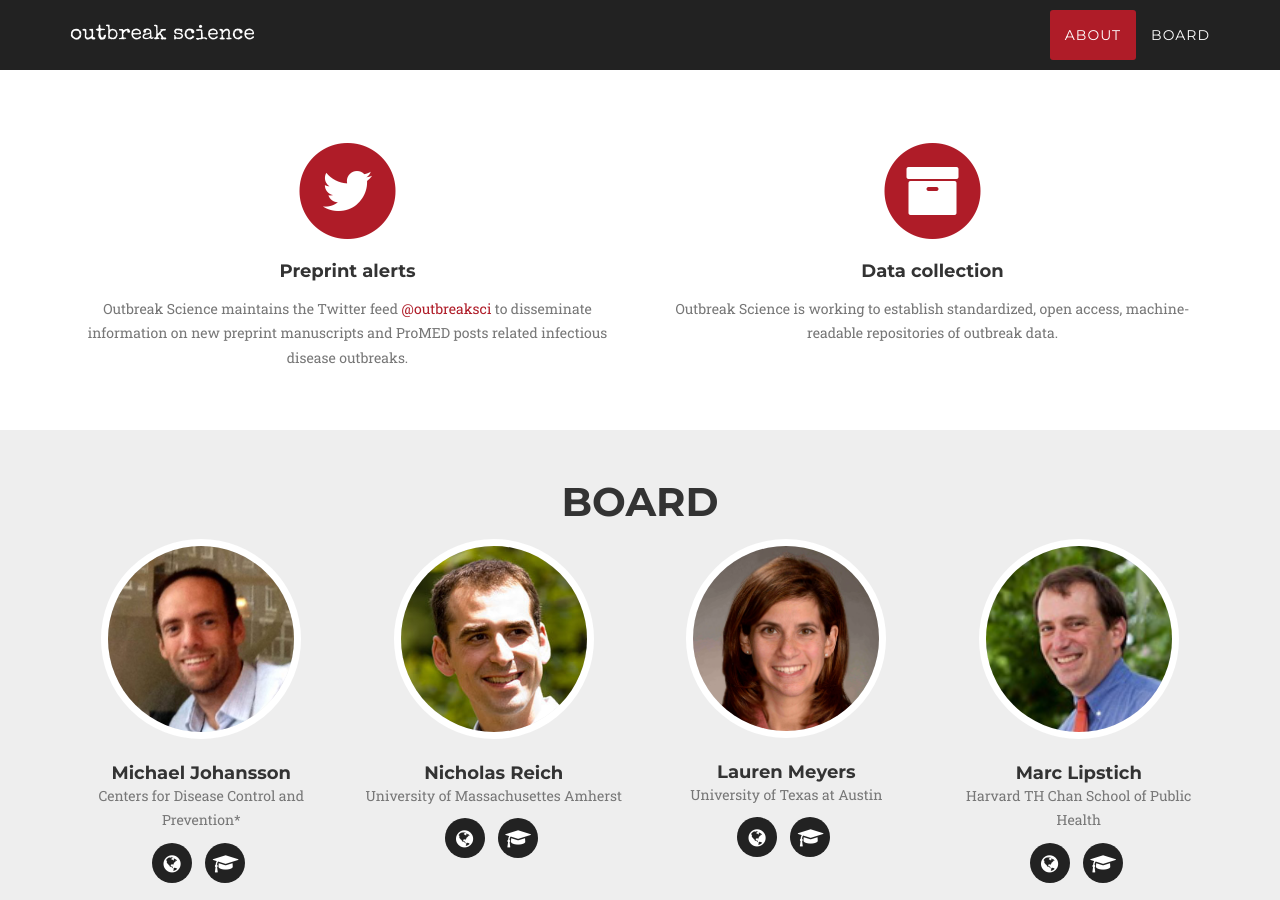
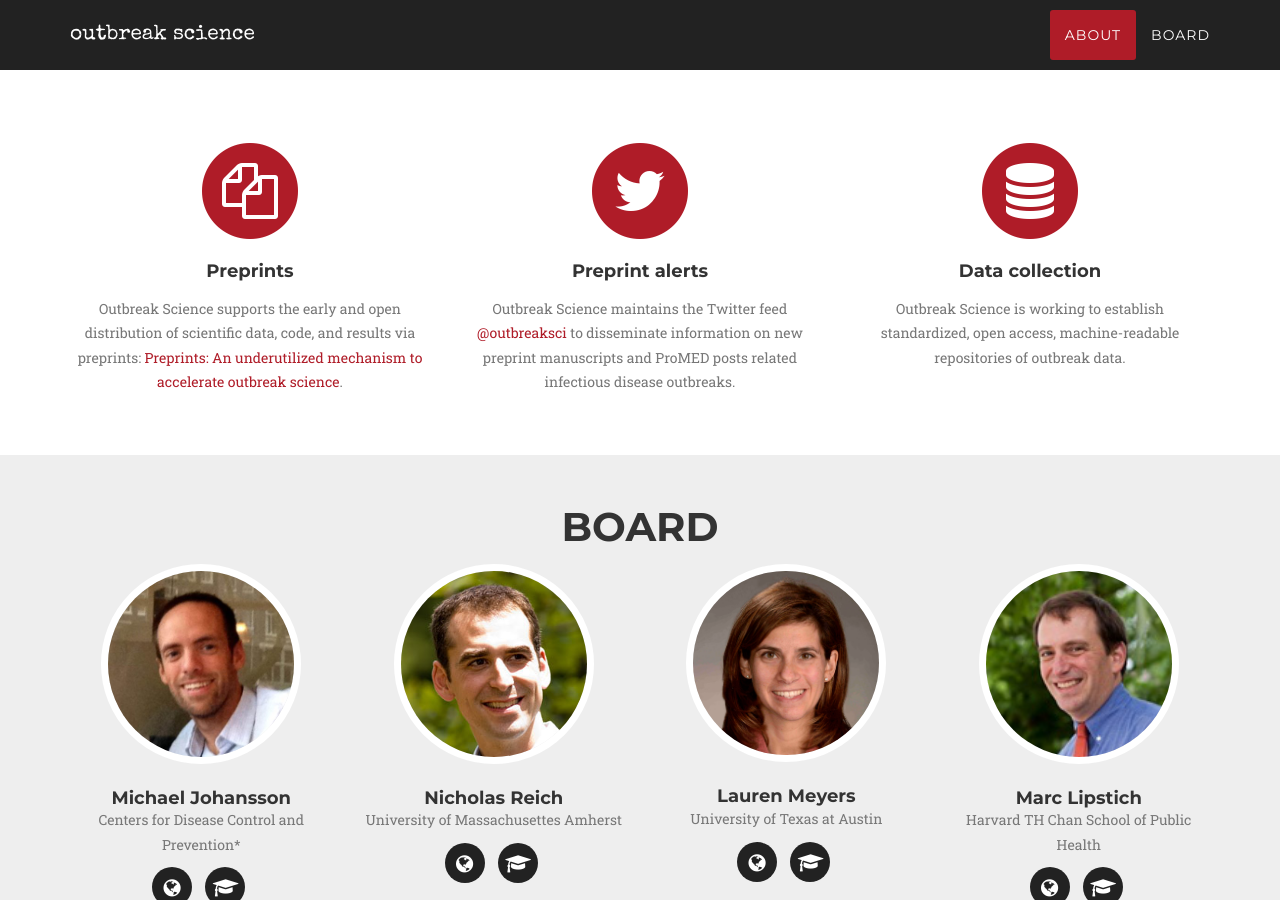
Before and after one commit to outbreaksci/outbreaksci.github.io, a Jekyll site: the page built from index.md, in a window 1280 px wide and 900 px high, scrolled down 937 px. Built offline with Jekyll 4.4.1, drawn with Linux system fonts in a browser that asks for light colours; nearby versions of some CDN libraries; some web fonts are replaced.

Commit message:
add link to preprint manuscript

```diff
--- a/_data/services.yml
+++ b/_data/services.yml
@@ -1,7 +1,14 @@
+- name: "Preprints"
+  icon: "copy"
+  link: "http://journals.plos.org/plosmedicine/article?id=10.1371/journal.pmed.1002549"
+  description: "Outbreak Science supports the early and open distribution of scientific data, code, and results via preprints: <a href='http://journals.plos.org/plosmedicine/article?id=10.1371/journal.pmed.1002549'>Preprints: An underutilized mechanism to accelerate outbreak science</a>."
+
 - name: "Preprint alerts"
   icon: "twitter"
+  link: "https://twitter.com/outbreaksci"
   description: "Outbreak Science maintains the Twitter feed <a href='https://twitter.com/outbreaksci'>@outbreaksci</a> to disseminate information on new preprint manuscripts and ProMED posts related infectious disease outbreaks."
 
 - name: "Data collection"
-  icon: "archive"
+  icon: "database"
+  link: ""
   description: "Outbreak Science is working to establish standardized, open access, machine-readable repositories of outbreak data."
--- a/_data/team.yml
+++ b/_data/team.yml
@@ -14,6 +14,7 @@
 
 - name: "Lauren Meyers"
   bio: "University of Texas at Austin"
+  twitter: meyerslab
   scholar: https://scholar.google.com/citations?user=KKiQaBoAAAAJ
   webpage: https://www.bio.utexas.edu/research/meyers/
   photo: meyers.jpg
--- a/_includes/services.html
+++ b/_includes/services.html
@@ -9,10 +9,12 @@
         </div>
         <div class="row text-center">
           {% for service in site.data.services %}
-            <div class="col-md-6">
+            <div class="col-md-4">
                 <span class="fa-stack fa-4x">
+                    <a href="{{ service.link }}" target="_blank">
                     <i class="fa fa-circle fa-stack-2x text-primary"></i>
                     <i class="fa fa-{{ service.icon }} fa-stack-1x fa-inverse"></i>
+                  </a>
                 </span>
                 <h4 class="service-heading">{{ service.name }}</h4>
                 <p class="text-muted">{{ service.description }}</p>
```
